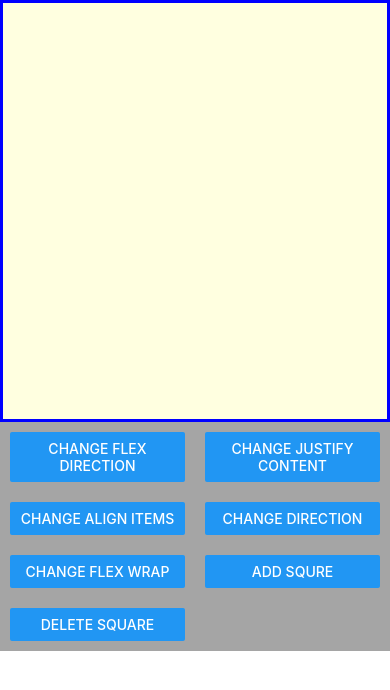
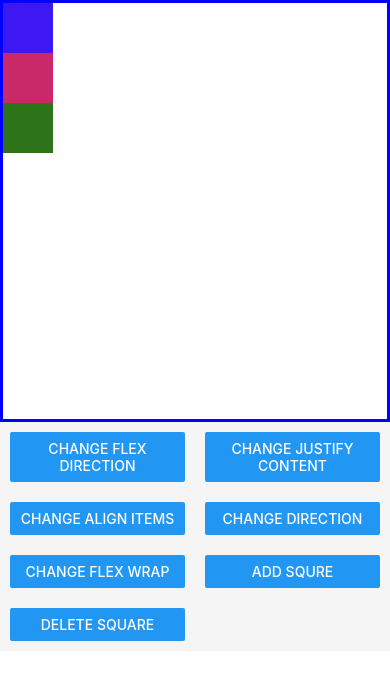
Before and after one commit to InKyungWoo/mobile, a React Native app: screen / in a window 390 px wide. Shown: the top 690 px of the page. Built offline with nearby package versions, Linux system fonts and the light colour scheme.

Commit message:
random color box

```diff
--- a/App.js
+++ b/App.js
@@ -1,12 +1,34 @@
-import React from "react";
+import React, { useState } from "react";
 import { Button, View, ScrollView, StyleSheet, Text, Image, ImageBackground } from "react-native"; //view, scrollview, stylesheet 쓸거임
 import Constants from 'expo-constants';
 
+
 const App = () => {
+
+  // initialize state and call setState to change
+  const flexDirections = ['row', 'row-reverse', 'column', 'column-reverse'];
+  // flexDirection 배치방향 (row는 가로로 column은 세로로, reverse는 거꾸로)
+
+  const [flexDirection, setFlexDirection] = useState(0);          // state 연결
+	// const [변경할 변수 이름, 변경하는 함수 이름] =useState(기본값);
+
+  const Square = () => {
+    const sqStyle = {
+      width : 50,
+      height : 50,
+      backgroundColor : randomHexColor()
+    };
+    return <View style={sqStyle} />;
+  }
+
+  const [squares, setSquares] = useState([Square(), Square(), Square()]);
+
+
+
   return (<>
     <View style={{paddingTop:Constants.statusBarHeight}}></View>
     <View style={[styles.container, styles.playingSpace]}>
-
+      {squares.map(elem => elem)}
     </View>
 
     <ScrollView style={[styles.container]}>
@@ -61,12 +83,12 @@
     height:'50%' //높이 반반으로
   },
   playingSpace:{
-    backgroundColor: 'lightyellow',
+    backgroundColor: 'white',
     borderColor: 'blue',
     borderWidth: 3
   },
   controlSpace: {
-    backgroundColor: '#A5A5A5',
+    backgroundColor: '#F5F5F5',
     flexDirection: 'row',
     flexWrap: 'wrap'
   },
@@ -76,4 +98,10 @@
   }
 });
 
+const randomHexColor = () => {
+  return '#000000'.replace(/0/g, () => {
+    return (~~(Math.random() * 16)).toString(16);     // 소수점 버림, 16진수로 자름
+  })
+}
+
 export default App;
```
Also changed, not shown: 1 other file (tests, documents, lock files or other folders).
